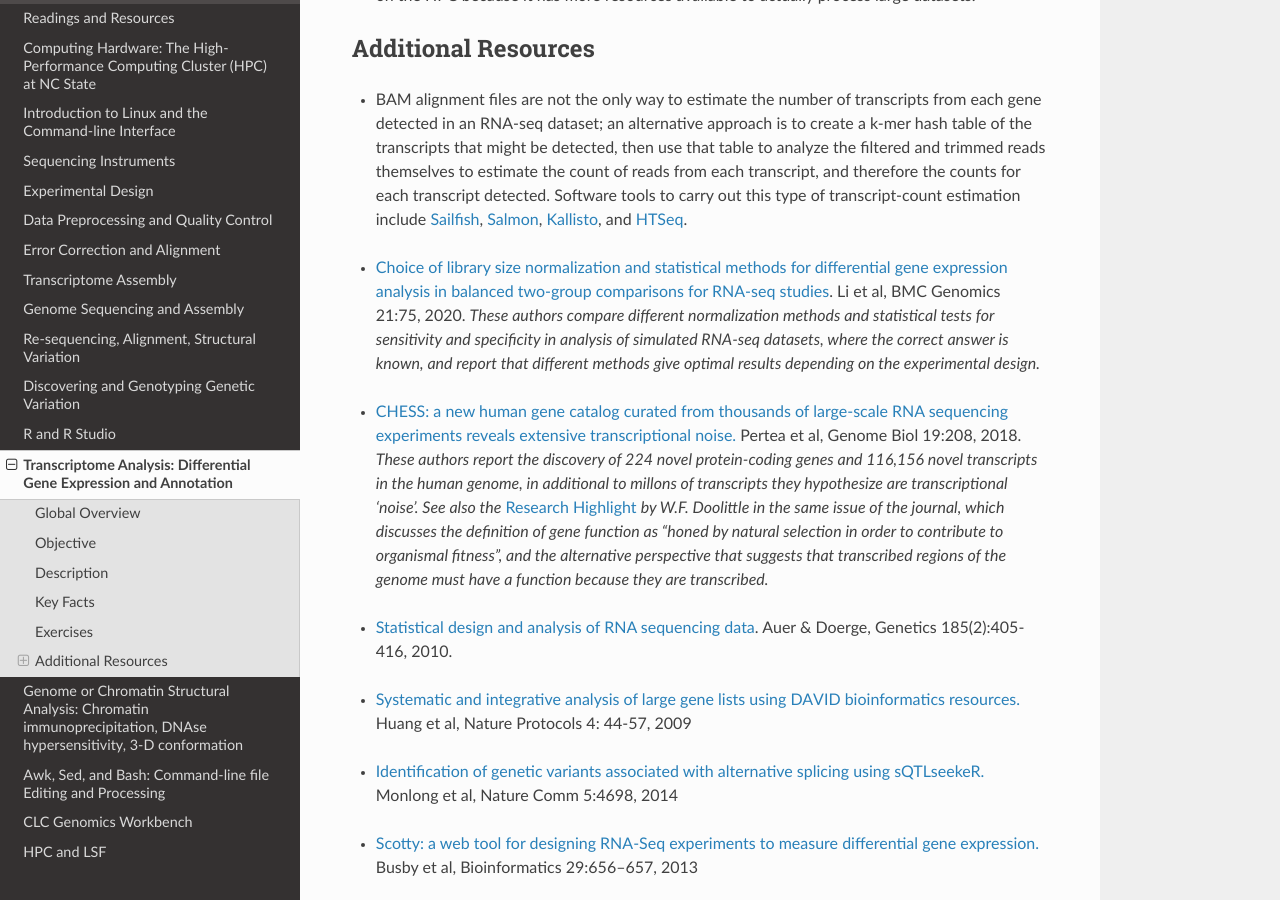
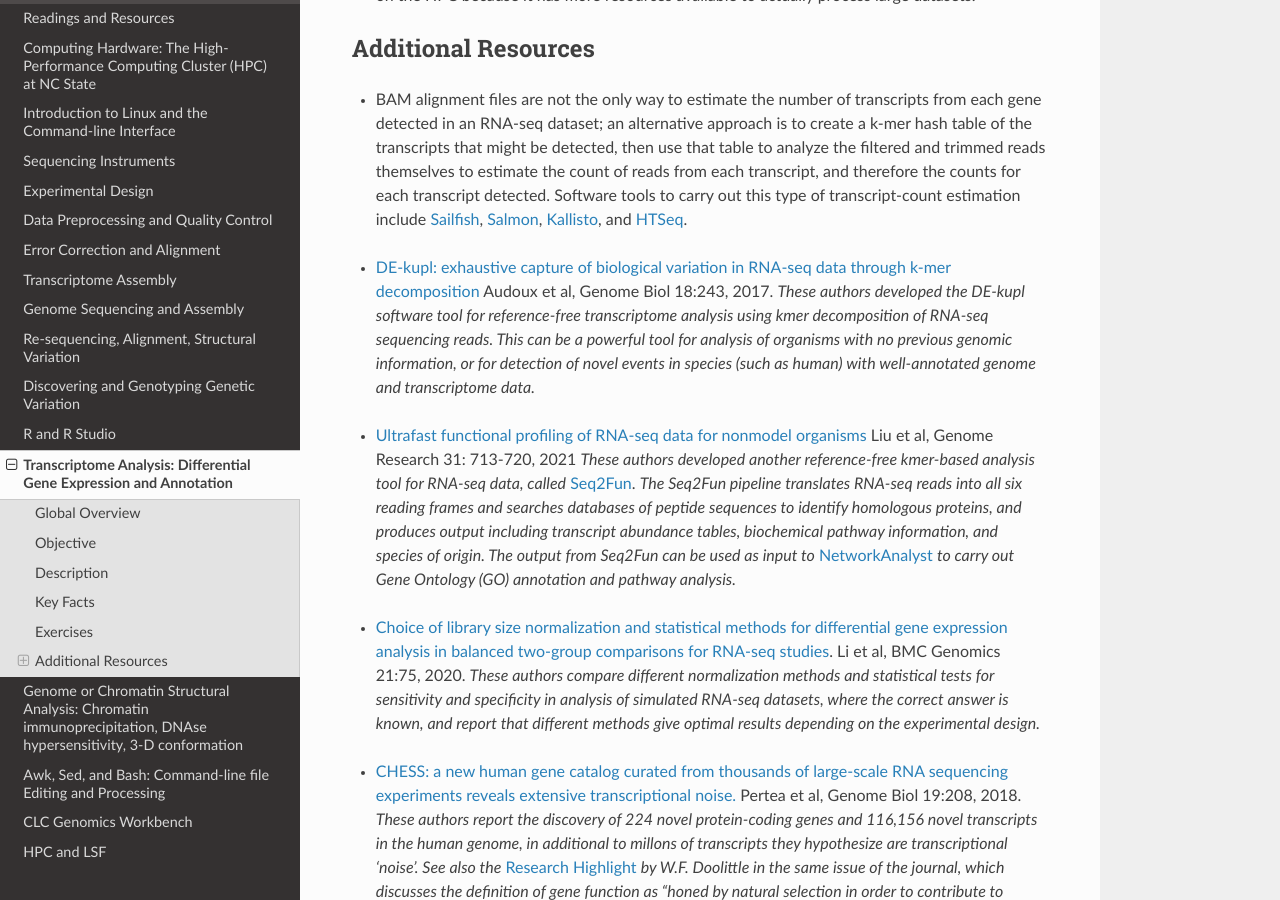
Before and after one commit to rwhetten/DeepSeqAnalysis, a Sphinx documentation site: the page built from docs/source/transcriptome-analysis.rst, in a window 1280 px wide and 900 px high, scrolled down 4013 px. Built offline with Sphinx 7.4.7 and the Read the Docs theme 2.0.0, drawn with Linux system fonts in a browser that asks for light colours; some of the changed text lies outside the part shown.

Commit message:
Update transcriptome-analysis.rst
Update references with kmer-based methods

```diff
--- a/docs/source/transcriptome-analysis.rst
+++ b/docs/source/transcriptome-analysis.rst
@@ -99,6 +99,14 @@
 
 \
 
++ `DE-kupl: exhaustive capture of biological variation in RNA-seq data through k-mer decomposition <https://doi.org/10.1186/s13059-017-1372-2>`_ Audoux et al, Genome Biol 18:243, 2017. *These authors developed the DE-kupl software tool for reference-free transcriptome analysis using kmer decomposition of RNA-seq sequencing reads. This can be a powerful tool for analysis of organisms with no previous genomic information, or for detection of novel events in species (such as human) with well-annotated genome and transcriptome data.*
+
+\
+
++ `Ultrafast functional profiling of RNA-seq data for nonmodel organisms <https://doi.org/10.1101/gr.269894.120>`_  Liu et al, Genome Research  31: 713-720, 2021 *These authors developed another reference-free kmer-based analysis tool for RNA-seq data, called* `Seq2Fun <https://www.seq2fun.ca/>`_. *The Seq2Fun pipeline translates RNA-seq reads into all six reading frames and searches databases of peptide sequences to identify homologous proteins, and produces output including transcript abundance tables, biochemical pathway information, and species of origin. The output from Seq2Fun can be used as input to* `NetworkAnalyst <https://www.networkanalyst.ca/>`_ *to carry out Gene Ontology (GO) annotation and pathway analysis.*
+
+\
+
 + `Choice of library size normalization and statistical methods for differential gene expression analysis in balanced two-group comparisons for RNA-seq studies <https://bmcgenomics.biomedcentral.com/articles/10.1186/s12864-020-6502-7>`_. Li et al, BMC Genomics 21:75, 2020.  *These authors compare different normalization methods and statistical tests for sensitivity and specificity in analysis of simulated RNA-seq datasets, where the correct answer is known, and report that different methods give optimal results depending on the experimental design.*
 
 \
```
Also changed, not shown: other parts of docs/source/transcriptome-analysis.rst (+1 -1 lines).
